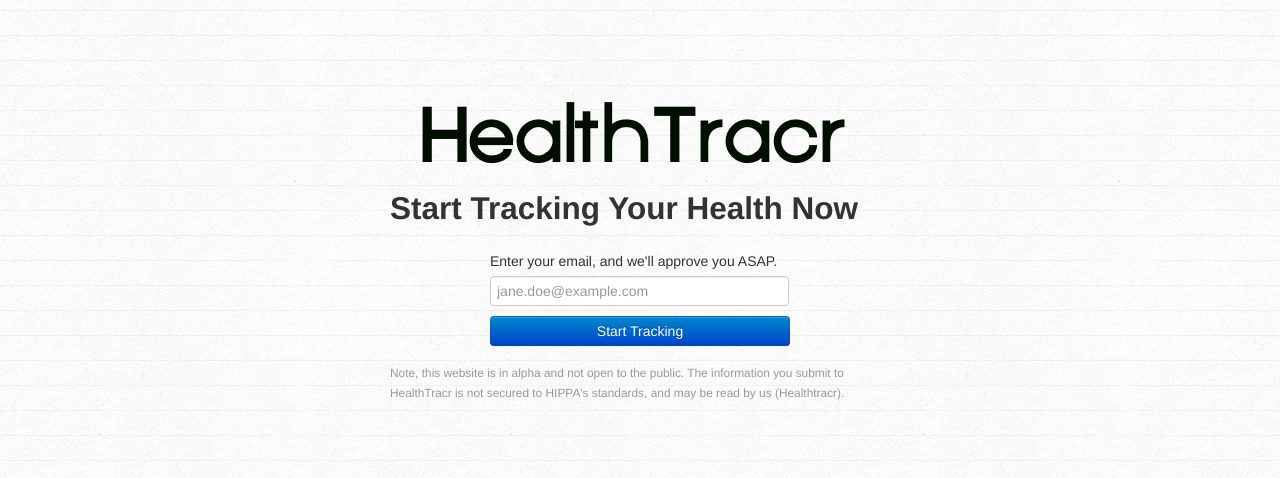
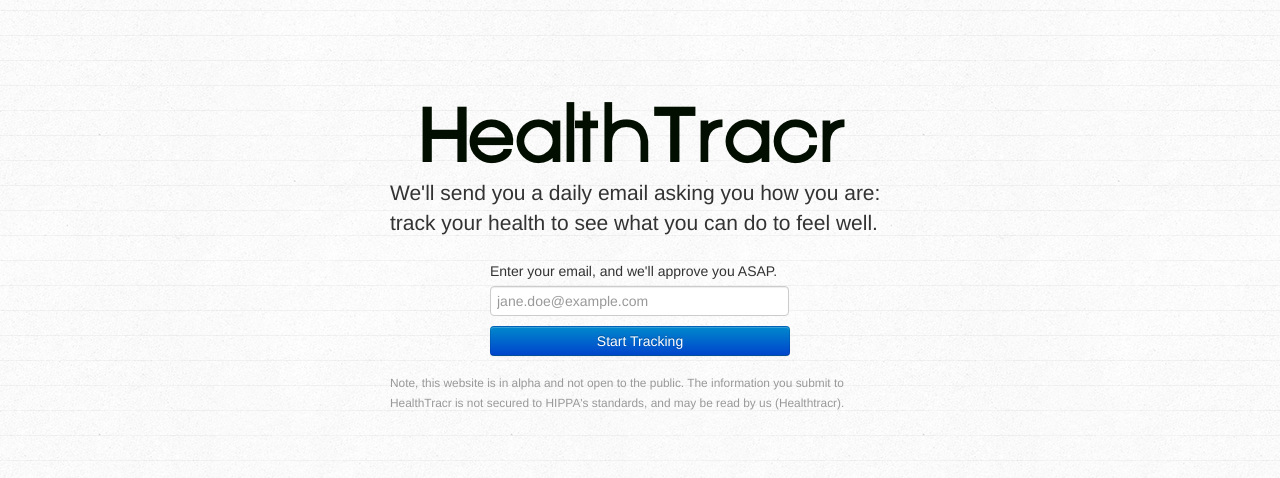
Before and after one commit to ihodes/healthtracker, a Flask app: page / in a window 1280 px wide. Shown: the top 478 px of the page. Run offline with Flask 2, Linux system fonts and the light colour scheme.

Commit message:
Changed landing page lead copy

```diff
--- a/healthtracker/templates/landing.html
+++ b/healthtracker/templates/landing.html
@@ -4,7 +4,9 @@
 
   <div class="sign-up">
     <img class="wordmark" src="/static/img/healthtracker_wordmark.png" alt="wordmark">
-    <h2>Start Tracking Your Health Now</h2>
+    <p class="lead">
+      We'll send you a daily email asking you how you are: track your health to see what you can do to feel well.
+    </p>
     {% with messages = get_flashed_messages(with_categories=true) %}
     {% if messages %}
       {% for category, message in messages %}
```
